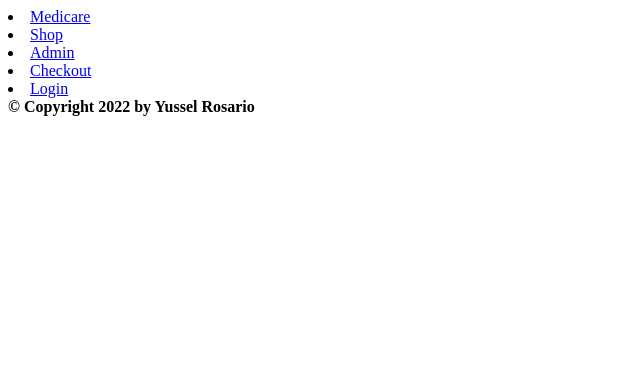
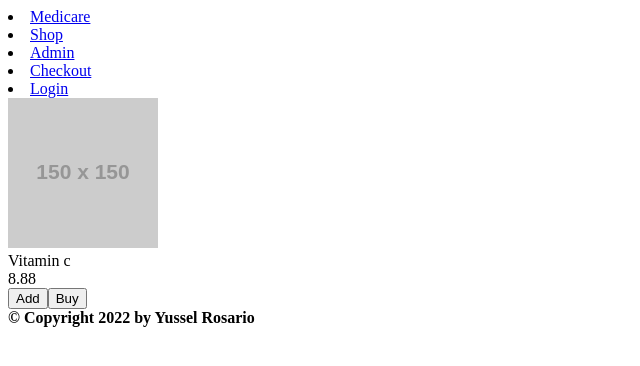
Before and after one commit to yrosario/MedicareFrontend01, an Angular app: page /shop/product/1 in a window 1280 px wide. Before the commit this address led to /. Shown: the top 366 px of the page, without its empty margins (0-640 px from the left). Built offline with nearby package versions, Linux system fonts and the light colour scheme.

Commit message:
feature. Allow users to click product image from shop view to see additional product details

```diff
--- a/src/app/app-routing.module.ts
+++ b/src/app/app-routing.module.ts
@@ -8,7 +8,8 @@ import { ViewProductsComponent } from './component/view-products/view-products.c
 const routes: Routes = [
   {path: 'register', component:RegisterComponent},
   {path: 'login', component:LoginComponent},
-  {path: 'shop', component:ViewProductsComponent}
+  {path: 'shop', component:ViewProductsComponent},
+  {path: 'shop/product/:id', component: ProductItemComponent}
 ];
 
 @NgModule({
--- a/src/app/app.module.ts
+++ b/src/app/app.module.ts
@@ -12,6 +12,7 @@ import { NavbarComponent } from './component/navigation/navbar/navbar.component'
 import { FooterComponent } from './component/navigation/footer/footer.component';
 import { ViewProductsComponent } from './component/view-products/view-products.component';
 import { ProductItemComponent } from './component/view-products/product-item/product-item/product-item.component';
+
 
 
 @NgModule({
--- a/src/app/component/view-products/product-item/product-item/product-item.component.css
+++ b/src/app/component/view-products/product-item/product-item/product-item.component.css
@@ -0,0 +1,6 @@
+.product-desc-id{
+    display: block;
+    margin-left: auto;
+    margin-right: auto;
+    width: 50%;
+}
--- a/src/app/component/view-products/product-item/product-item/product-item.component.html
+++ b/src/app/component/view-products/product-item/product-item/product-item.component.html
@@ -1,7 +1,9 @@
-<div class="product-item" id="product-item">
-    <div class="prod-img" id="prod-img"><img [src]="product.imgUrl" [alt]="product.name"></div>
+<div class="product-item" id="product-item" *ngIf="product != null">
+    <div class="prod-img" id="prod-img"><a [routerLink]="['/shop/product',product.id]"><img [src]="product.imgUrl" [alt]="product.name"> </a></div>
     <div class="prod-title" id="prod-title">{{ product.name }}</div>
     <div class="prod-price" id="prod-price">{{ product.price }}</div>
     <button class="prod-cart-btn" id="prod-cart-btn"> Add </button>
     <button class="prod-buy-btbn" id="product-buy-btn">Buy</button>
 </div>
+
+ <p class="bad-msg" id="bad-msg" *ngIf="product == null">Product does not exist!</p>
--- a/src/app/component/view-products/product-item/product-item/product-item.component.ts
+++ b/src/app/component/view-products/product-item/product-item/product-item.component.ts
@@ -1,5 +1,7 @@
 import { Component, Input, OnInit } from '@angular/core';
+import { ActivatedRoute } from '@angular/router';
 import { ProductEntity } from 'src/app/entity/product/product-entity';
+import { ProductService } from 'src/app/service/product.service';
 
 
 @Component({
@@ -11,9 +13,25 @@ export class ProductItemComponent implements OnInit {
 
   @Input() product:ProductEntity;
 
-  constructor() { }
+  constructor(private activedRoute:ActivatedRoute, private productService:ProductService) { }
 
   ngOnInit(): void {
+   let paramValue = this.activedRoute.snapshot.paramMap.get("id");
+
+    if(paramValue !== null){
+      this.product = this.findProduct(paramValue);
+    }
   }
 
+  private findProduct(paramValue){
+
+    for(let product of this.productService.getProducts()){
+      console.log(paramValue == product.id);
+      if(product.id == paramValue){
+        return product;
+      }
+    }
+
+    return null;
+  }
 }
```
Also changed, not shown: src/app/service/shared/messenger.service.ts (added, +9 -0 lines), 1 other file (tests, documents, lock files or other folders).
